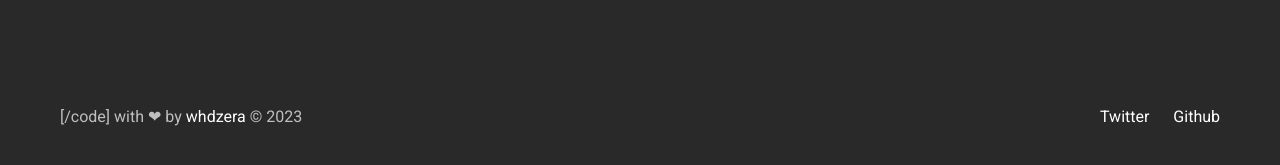
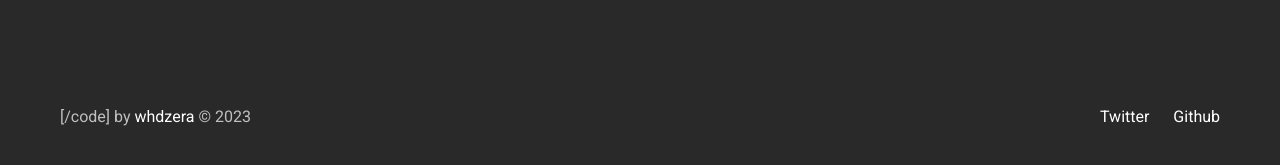
Before and after one commit to whdzera/whdzera.github.io, a Jekyll site: the page built from index.html, in a window 1280 px wide and 1164 px high. Shown: the part 928-1093 px from the top of the window. Built offline with Jekyll 4.4.1, drawn with Linux system fonts in a browser that asks for light colours.

Commit message:
Update footer.html

```diff
--- a/_includes/footer.html
+++ b/_includes/footer.html
@@ -1,6 +1,6 @@
 <footer class="c-footer">
   <div class="u-container c-footer__container">
-    <p><br><br>[/code] with ❤ by <a href="https://github.com/rokhimin/jekyll-material-saber"><font color="#fff"> {{ site.title }} </font></a> &copy; {{ site.time | date: '%Y' }}
+    <p><br><br>[/code] by <a href="https://github.com/whdzera"><font color="#fff"> {{ site.title }} </font></a> &copy; {{ site.time | date: '%Y' }}
     </p>
     <p><br><br>
       {% if site.twitterUsername %}<a href="https://twitter.com/{{ site.twitterUsername }}"><font color="#fff">Twitter</font></a>{% endif %}
```
